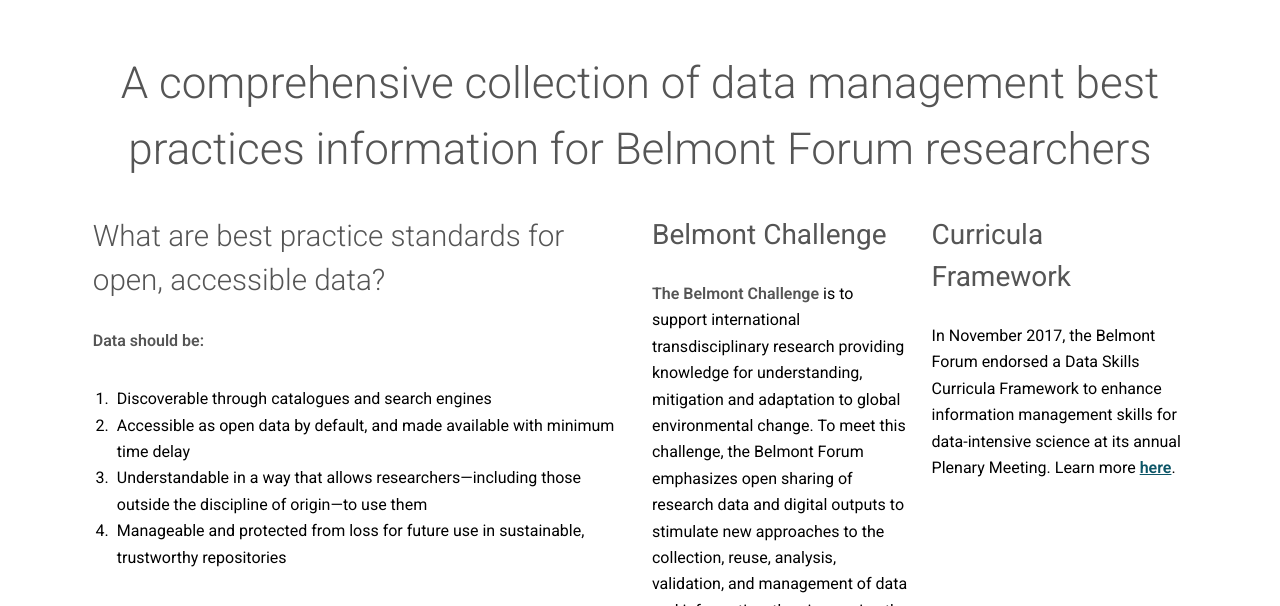
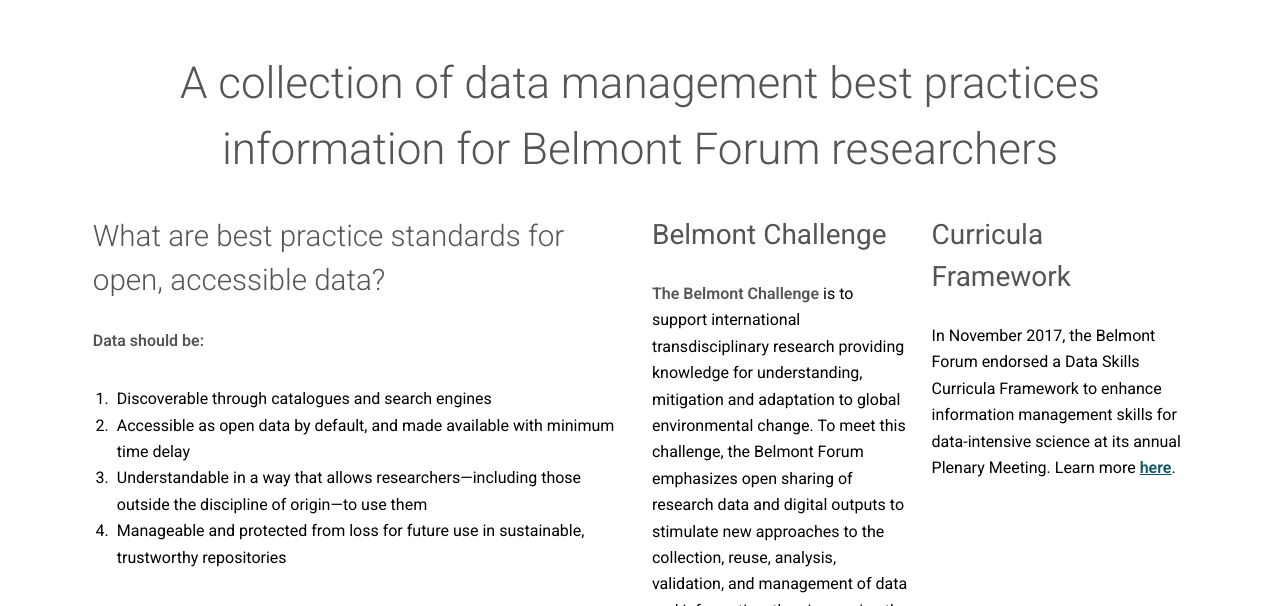
Before and after one commit to bfe-inf/toolkit, a Jekyll site: the page built from bp&s-root.html, in a window 1280 px wide and 900 px high, cut to the strip 294-900 px from the top of the window. Built offline with Jekyll 4.4.1, drawn with Linux system fonts in a browser that asks for light colours.

Commit message:
Update bp&s-root.html

```diff
--- a/bp&s-root.html
+++ b/bp&s-root.html
@@ -56,7 +56,7 @@
 			<section id="main" class="wrapper">
 				<div class="inner">
 					<header class="align-center">
-						<h2>A comprehensive collection of data management best practices information for Belmont Forum researchers</h2>
+						<h2>A collection of data management best practices information for Belmont Forum researchers</h2>
 					</header>
 
 					<!-- Intro -->
```
